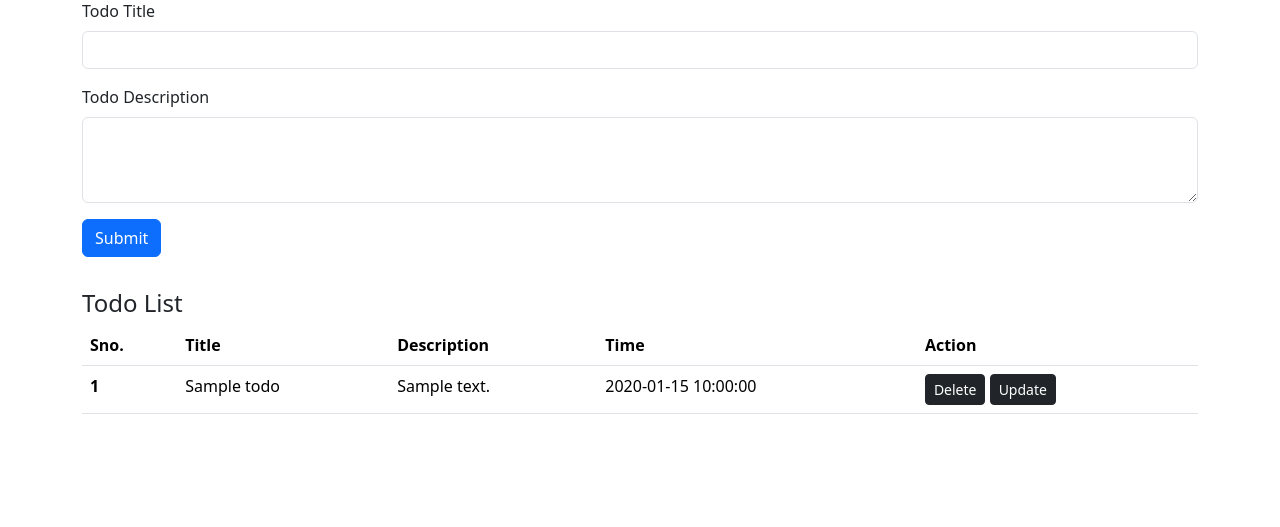
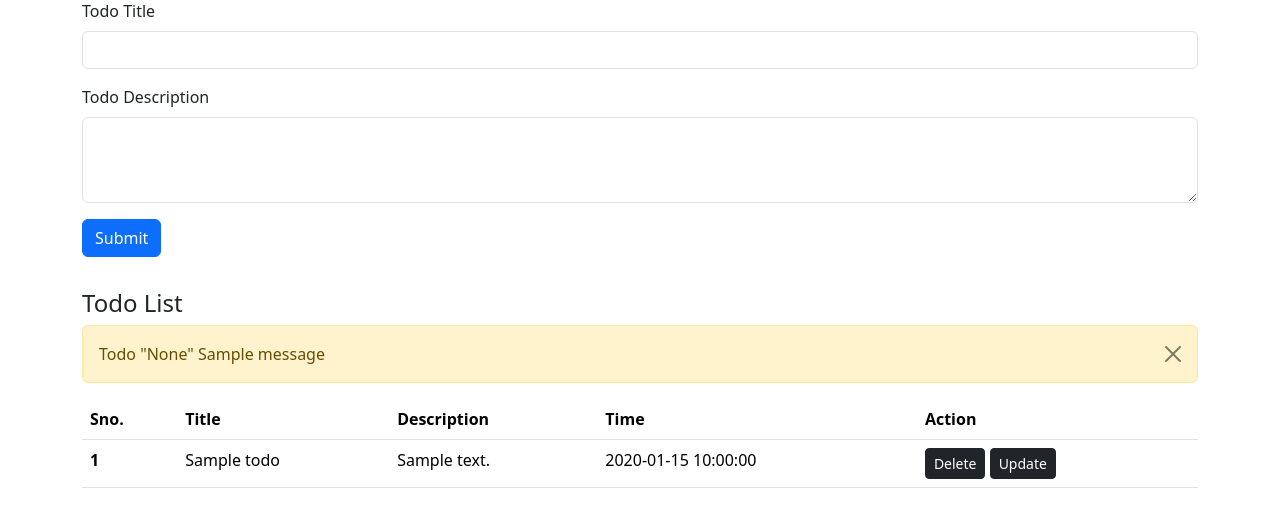
Before and after one commit to bssolet/todolist, a Flask app: page / in a window 1280 px wide. Shown: the part 115-642 px from the top of the page. Run offline with Flask 3, Linux system fonts and the light colour scheme; tables that the repository leaves empty hold one stand-in row (values such as "Sample post"); one stand-in notice (Sample message) is shown.

Commit message:
Your commit message

```diff
--- a/app.py
+++ b/app.py
@@ -1,4 +1,4 @@
-from flask import Flask, render_template,redirect, request
+from flask import Flask, render_template,redirect, request, flash, jsonify
 from flask_sqlalchemy import SQLAlchemy
 from datetime import datetime
 
@@ -6,6 +6,7 @@ from datetime import datetime
 app = Flask(__name__)
 # Configure the SQLite database, relative to the app instance folder
 app.config["SQLALCHEMY_DATABASE_URI"] = "sqlite:///todo.db"
+app.secret_key = "Hey this is my secret key"
 # Initialize the database object
 db = SQLAlchemy(app)
 
@@ -25,15 +26,17 @@ app.app_context().push()
 # Define the home route
 @app.route('/', methods =['GET', 'POST'])
 def home():
+    title = None
     if(request.method=='POST'):
         title = request.form['title']
         description = request.form['description']
         todo = Todo(title=title, description=description)
         db.session.add(todo)
         db.session.commit()
+        flash("Added!")
     allTodo = Todo.query.all()
     print(allTodo)
-    return render_template('index.html', allTodo = allTodo)
+    return render_template('index.html', allTodo = allTodo, todoname = title)
 
 # Define the about route
 @app.route('/update/<int:sno>', methods=['GET', 'POST'])
@@ -52,12 +55,20 @@ def update(sno):
     return render_template('update.html', todo = todo)
 
 
-@app.route('/delete/<int:sno>')
-def delete(sno):
-    todo = Todo.query.filter_by(sno=sno).first()
-    db.session.delete(todo)
-    db.session.commit()
-    return redirect('/')
+@app.route('/delete', methods=['POST'])
+
+def delete():
+     todo_id = request.form['id']
+     todo = Todo.query.filter_by(sno=todo_id).first()
+     if todo:
+            db.session.delete(todo)
+            db.session.commit()
+            return jsonify({'success': True, 'message': 'Todo deleted successfully!'})
+     else:
+        return jsonify({'success': False, 'message': 'Todo not found!'})
+
+
+
 
 # Run the app
 if __name__ == '__main__':
--- a/templates/base.html
+++ b/templates/base.html
@@ -54,5 +54,34 @@
     integrity="sha384-YvpcrYf0tY3lHB60NNkmXc5s9fDVZLESaAA55NDzOxhy9GkcIdslK1eN7N6jIeHz"
     crossorigin="anonymous"
   ></script>
+
+  <script src="https://code.jquery.com/jquery-3.6.0.min.js"></script>
+    <script>
+        function deleteTodo(todoId) {
+            $.ajax({
+                url: '/delete',
+                type: 'POST',
+                data: { id: todoId },
+                success: function(response) {
+                    if (response.success) {
+                        alert(response.message);
+                        // Remove the deleted todo from the DOM
+                        $('#todo-' + todoId).remove();
+                    } else {
+                        alert(response.message);
+                    }
+                },
+                error: function(error) {
+                    console.log(error);
+                    alert('An error occurred while trying to delete the todo.');
+                }
+            });
+        }
+    </script>
+
+
+
+
+
 </body>
 </html>
--- a/templates/index.html
+++ b/templates/index.html
@@ -32,6 +32,17 @@
     </div>
     <div class="container my-3">
       <h4>Todo List</h4>
+      {% with messages = get_flashed_messages()  %}
+        {% if messages %}
+        {% for message in  messages %}
+          <div class="alert alert-warning alert-dismissible fade show" role="alert">
+          Todo "{{ todoname }}" {{ message }}
+            <button type="button" class="btn-close" data-bs-dismiss="alert" aria-label="Close"></button>
+          </div>
+        {% endfor %}
+
+        {% endif %}
+      {% endwith %}
       {% if allTodo|length == 0 %}
       <div class="alert alert-dark" role="alert">
         No record found!! Add your first Todo Now.
@@ -49,18 +60,19 @@
         </thead>
         <tbody>
           {% for todo in allTodo %}
-          <tr>
+          <tr id="todo-{{ todo.sno }}">
             <th scope="row">{{loop.index}}</th>
             <td>{{todo.title}}</td>
             <td>{{todo.description}}</td>
             <td>{{todo.date_created}}</td>
             <td>
-              <a
+              <!-- <a
                 href="/delete/{{todo.sno}}"
                 type="button"
                 class="btn btn-dark btn-sm"
                 >Delete</a
-              >
+              > -->
+              <button class="btn btn-dark btn-sm" onclick="deleteTodo('{{ todo.sno }}')">Delete</button>
               <a
                 href="/update/{{todo.sno}}"
                 type="button"
```
Also changed, not shown: instance/todo.db.
